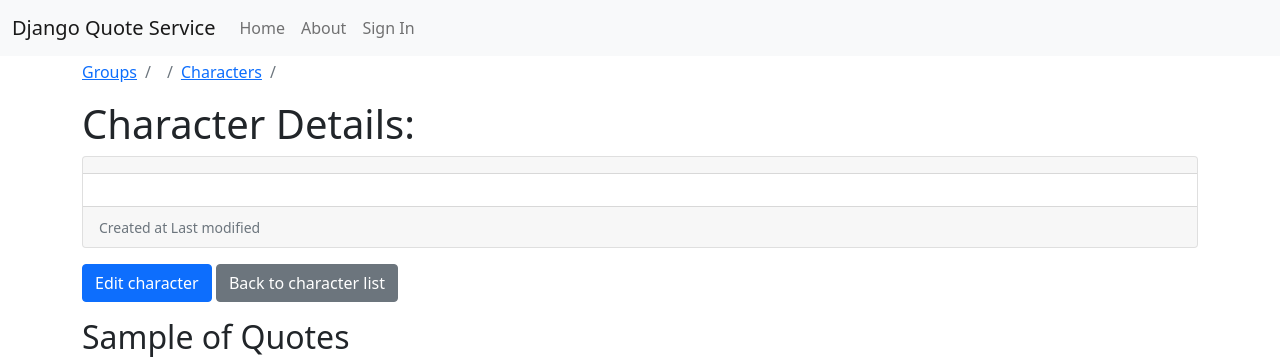
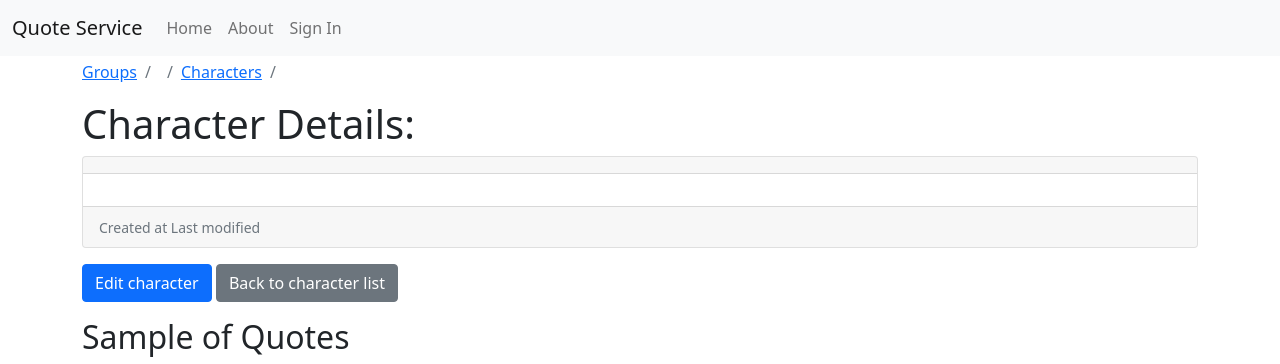
Before and after one commit to andrlik/django_quote_service, a Django app: template django_quote_service/quotes/templates/quotes/character_detail.html in a window 1280 px wide. Shown: the top 364 px of the page. Run offline with Django 4.2, Linux system fonts and the light colour scheme; the template is opened without the code that fills it, so the values that code supplies are empty; some libraries are stand-ins or nearby versions.

Commit message:
Change site title to just Quote Service

```diff
--- a/django_quote_service/templates/base.html
+++ b/django_quote_service/templates/base.html
@@ -4,7 +4,7 @@
   <head>
     <meta charset="utf-8">
     <meta http-equiv="x-ua-compatible" content="ie=edge">
-    <title>{% block extratitle %}{% endblock %}{% block title %}Django Quote Service{% endblock title %}</title>
+    <title>{% block extratitle %}{% endblock %}{% block title %}Quote Service{% endblock title %}</title>
     <meta name="viewport" content="width=device-width, initial-scale=1.0">
     <meta name="description" content="A simple project that takes collections of quotes and then exposes an API for both random quotes and markov chain generated quotes.">
     <meta name="author" content="Daniel Andrlik">
@@ -42,7 +42,7 @@
           <button class="navbar-toggler navbar-toggler-right" type="button" data-bs-toggle="collapse" data-bs-target="#navbarSupportedContent" aria-controls="navbarSupportedContent" aria-expanded="false" aria-label="Toggle navigation">
             <span class="navbar-toggler-icon"></span>
           </button>
-          <a class="navbar-brand" href="{% url 'home' %}">Django Quote Service</a>
+          <a class="navbar-brand" href="{% url 'home' %}">Quote Service</a>
 
           <div class="collapse navbar-collapse" id="navbarSupportedContent">
             <ul class="navbar-nav mr-auto">
```
